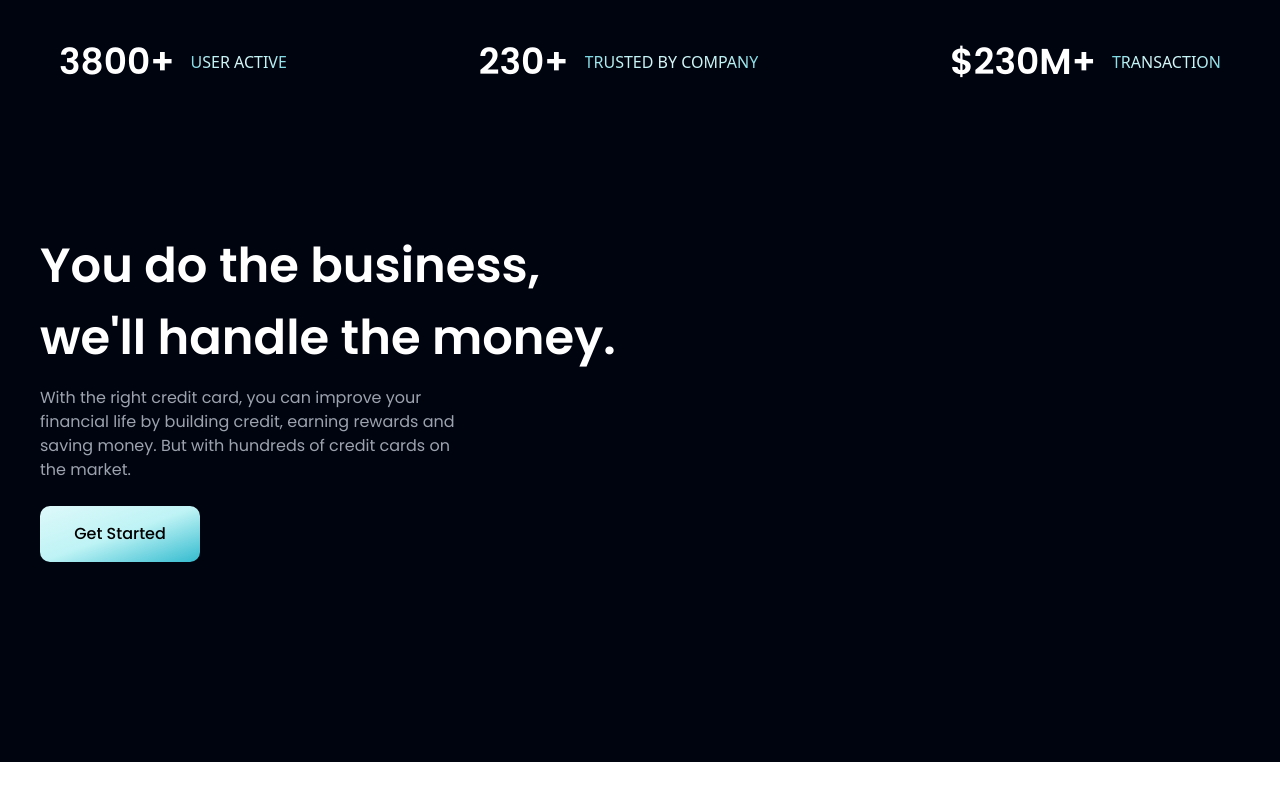
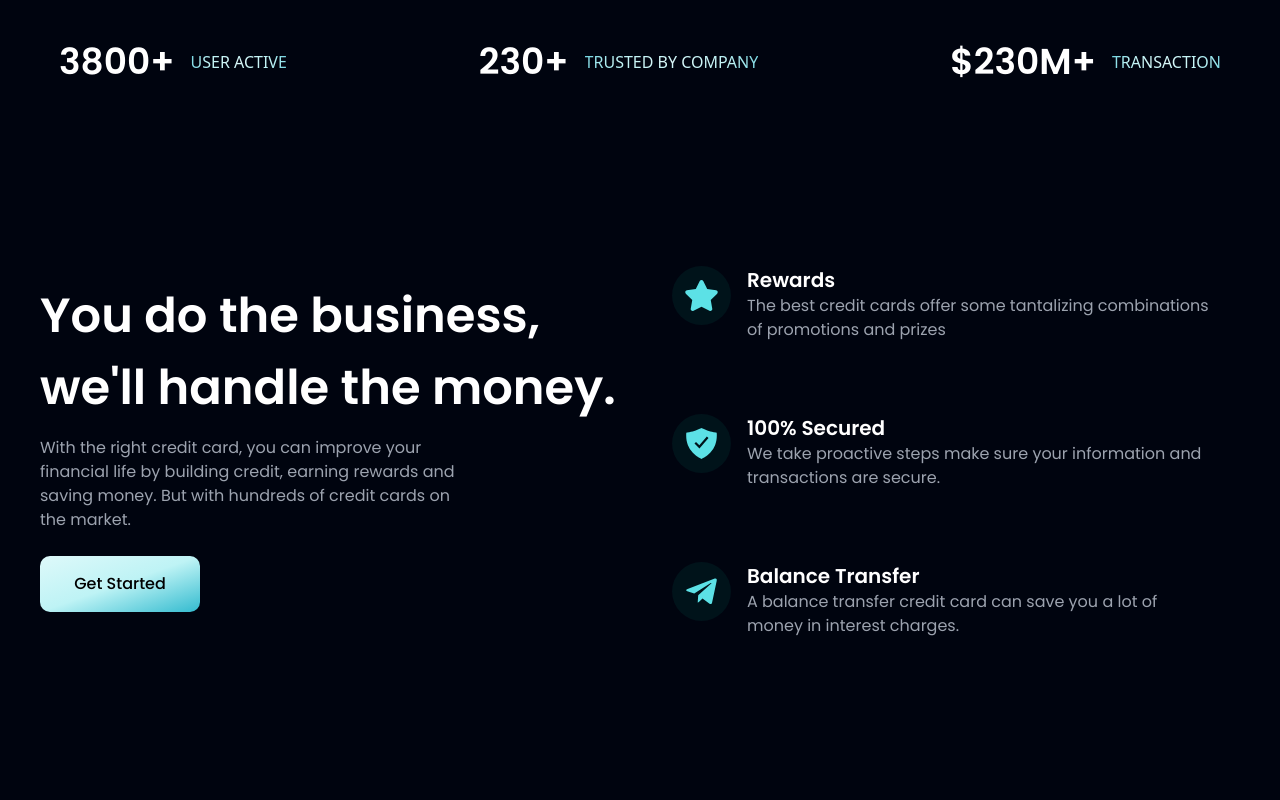
Before and after one commit to afiatamanna06/hoobank, a Next.js app: page / in a window 1280 px wide. Shown: the part 838-1638 px from the top of the page. Before the commit the page ends 1600 px from the top, so only its background shows below. Built offline with nearby package versions, Linux system fonts and the light colour scheme.

Commit message:
Add features section data mapping

```diff
--- /dev/null
+++ b/components/features/FeatureList.tsx
@@ -0,0 +1,23 @@
+import { FaStar, FaTelegramPlane } from "react-icons/fa"
+import { IoShieldCheckmarkSharp } from "react-icons/io5"
+
+export const featuresData = [
+    {
+      icon: <FaStar color="#5ce1e6" size={35} />,
+      title: "Rewards",
+      content:
+        "The best credit cards offer some tantalizing combinations of promotions and prizes",
+    },
+    {
+      icon: <IoShieldCheckmarkSharp color="#5ce1e6" size={35} />,
+      title: "100% Secured",
+      content:
+        "We take proactive steps make sure your information and transactions are secure.",
+    },
+    {
+      icon: <FaTelegramPlane color="#5ce1e6" size={35} />,
+      title: "Balance Transfer",
+      content:
+        "A balance transfer credit card can save you a lot of money in interest charges.",
+    },
+ ];
--- a/components/features/Features.tsx
+++ b/components/features/Features.tsx
@@ -1,5 +1,5 @@
 import GetStartedButton from "../common/GetStartedButton"
-
+import { featuresData } from "./FeatureList"
 
 function Features() {
   return (
@@ -14,6 +14,17 @@ function Features() {
             </div>
             <GetStartedButton />
         </div>
+        <div className="flex flex-col w-full flex-1 gap-6">
+            {featuresData.map(({icon, title, content}) => (
+                <div key={title} className="flex flex-row p-2 md:p-6 rounded-[20px] gap-4">
+                    <div className="w-[3.7rem] h-[3.7rem] rounded-full bg-dimBlue p-3">{icon}</div>
+                    <div className="flex flex-col text-white">
+                        <h4 className="font-poppins font-semibold text-xl">{title}</h4>
+                        <p className="text-gray-400 font-poppins">{content}</p>
+                    </div>
+                </div>
+            ))}
+        </div>
     </section>
   )
 }
```
